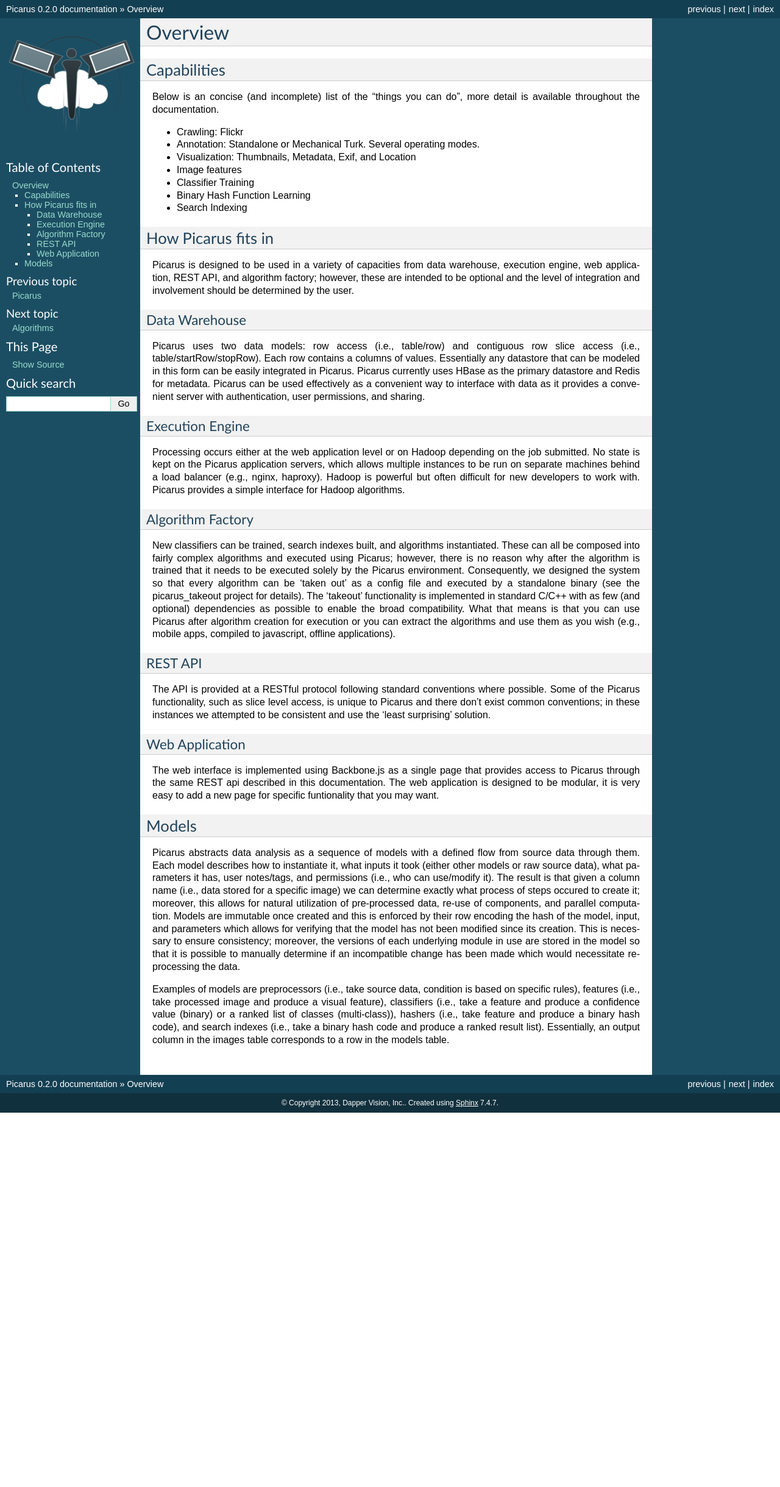
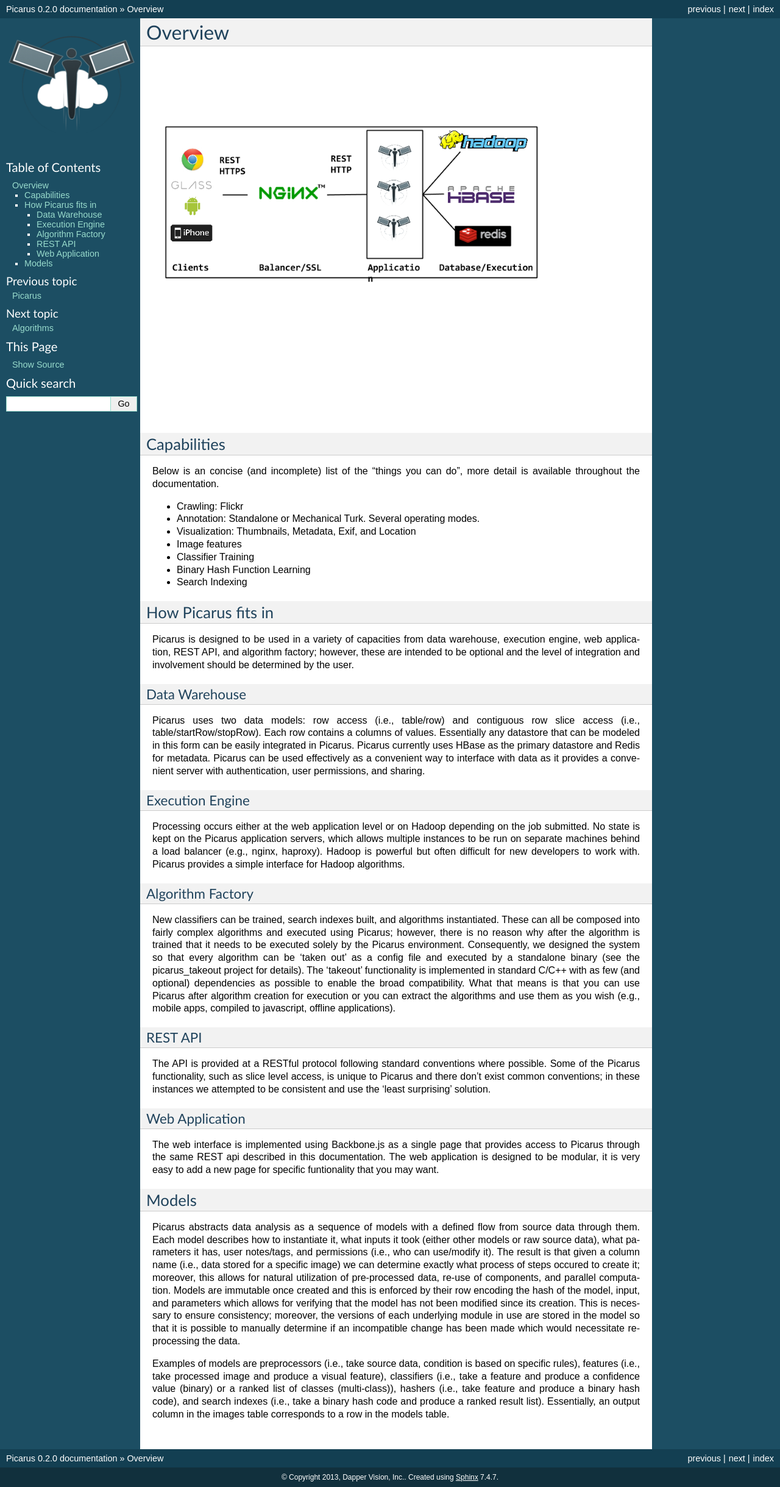
Before and after one commit to bwhite/picarus, a Sphinx documentation site: the page built from doc/overview.rst, in a window 1280 px wide. Shown: the whole page at 61% size. Built offline with Sphinx 7.4.7, drawn with Linux system fonts in a browser that asks for light colours; formulas are drawn with MathJax 3; before the commit the page ends 1825 px from its top, so only the background shows below that.

Commit message:
Updated
Signed-off-by: Brandyn A. White <bwhite@dappervision.com>

```diff
--- a/doc/memtables.rst
+++ /dev/null
@@ -1,2 +0,0 @@
-Basic Tables
-============
--- a/doc/overview.rst
+++ b/doc/overview.rst
@@ -1,5 +1,7 @@
 Overview
 =========
+
+.. image:: images/architecture.png
 
 Capabilities
 ------------
```
Also changed, not shown: doc/images/architecture.png (added).
